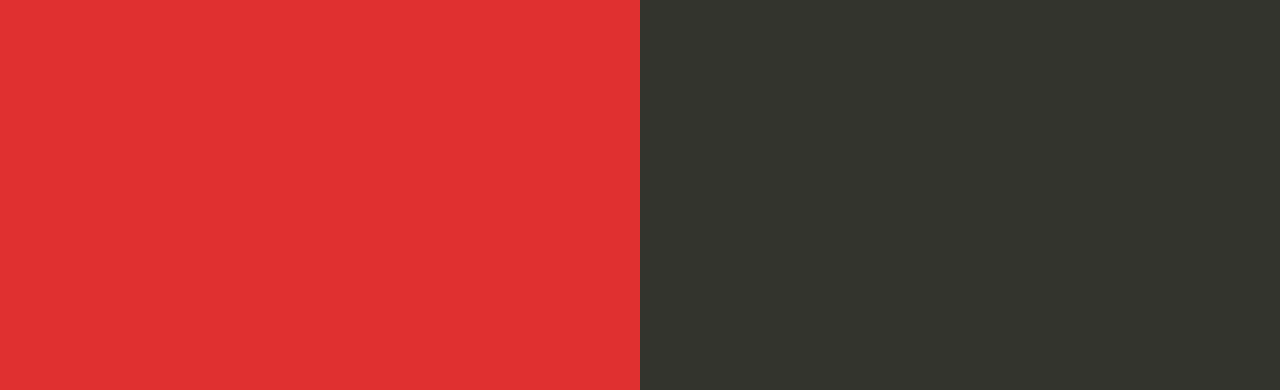
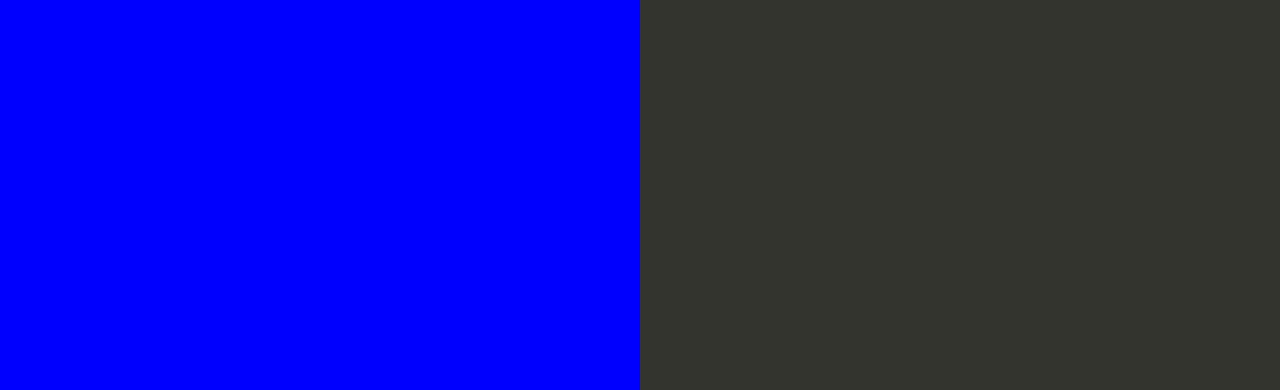
Before and after one commit to taofit/my-nodejs-app, a website: page index.html in a window 1280 px wide. Shown: the part 410-800 px from the top of the page. Drawn offline with Linux system fonts and the light colour scheme.

Commit message:
Change background color to blue

```diff
--- a/index.html
+++ b/index.html
@@ -35,7 +35,7 @@
 
         text-align: right;
         padding-top: 11em;
-        background-color: rgb(224, 48, 48);
+        background-color: blue;
 
       }
       .textColumn p {
```
